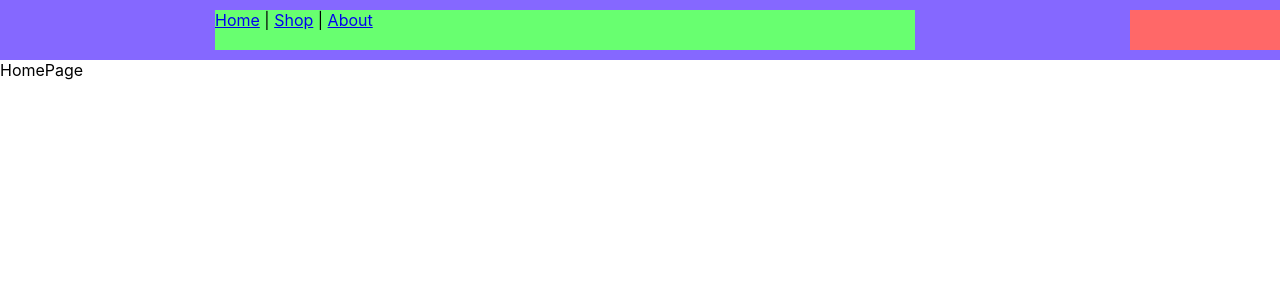
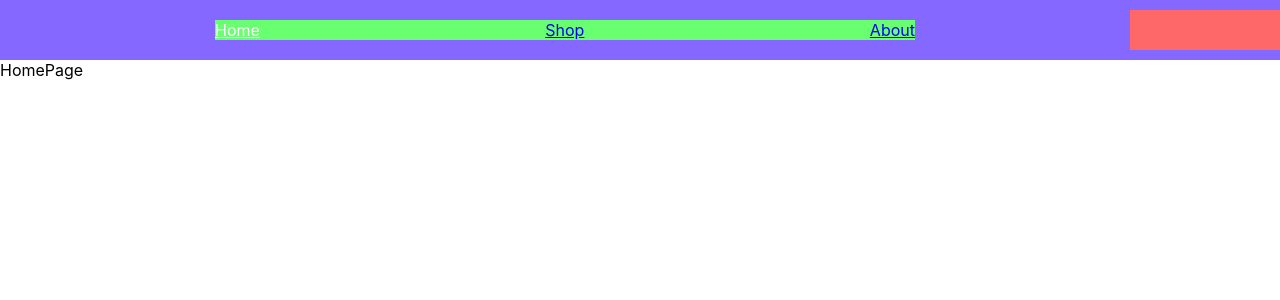
Before and after one commit to FrankvandenBoogaard/webshop_frontend, a React (Create React App) app: page / in a window 1280 px wide. Shown: the top 300 px of the page. Built offline with nearby package versions, Linux system fonts and the light colour scheme.

Commit message:
feat/challenge 2

```diff
--- a/src/components/NavBar/index.js
+++ b/src/components/NavBar/index.js
@@ -1,13 +1,33 @@
 import React from 'react';
-import { Link } from 'react-router-dom';
+import { NavLink } from 'react-router-dom';
 import './styles.css';
 
 function NavBar() {
   return (
     <div className='container'>
       <div className='links-container'>
-        <Link to='/'>Home</Link> | <Link to='/shop'>Shop</Link> |{' '}
-        <Link to='/details/1'>About</Link>
+        <NavLink
+          className='links'
+          to='/'
+          style={({ isActive }) => (isActive ? { color: 'white' } : undefined)}
+        >
+          Home
+        </NavLink>
+        <NavLink
+          className='links'
+          to='/shop'
+          style={({ isActive }) => (isActive ? { color: 'white' } : undefined)}
+        >
+          Shop
+        </NavLink>
+
+        <NavLink
+          className='links'
+          to='/details/1'
+          style={({ isActive }) => (isActive ? { color: 'white' } : undefined)}
+        >
+          About
+        </NavLink>
       </div>
       <div className='icons-container'></div>
     </div>
--- a/src/components/NavBar/styles.css
+++ b/src/components/NavBar/styles.css
@@ -14,9 +14,10 @@
   margin-right: auto;
   min-width: 100px;
   max-width: 700px;
-  min-height: 40px;
   flex-grow: 1;
   background-color: #68ff70;
+  display: flex;
+  justify-content: space-between;
 }
 
 .icons-container {
@@ -24,3 +25,7 @@
   min-width: 150px;
   height: 40px;
 }
+
+.links {
+
+}
```
